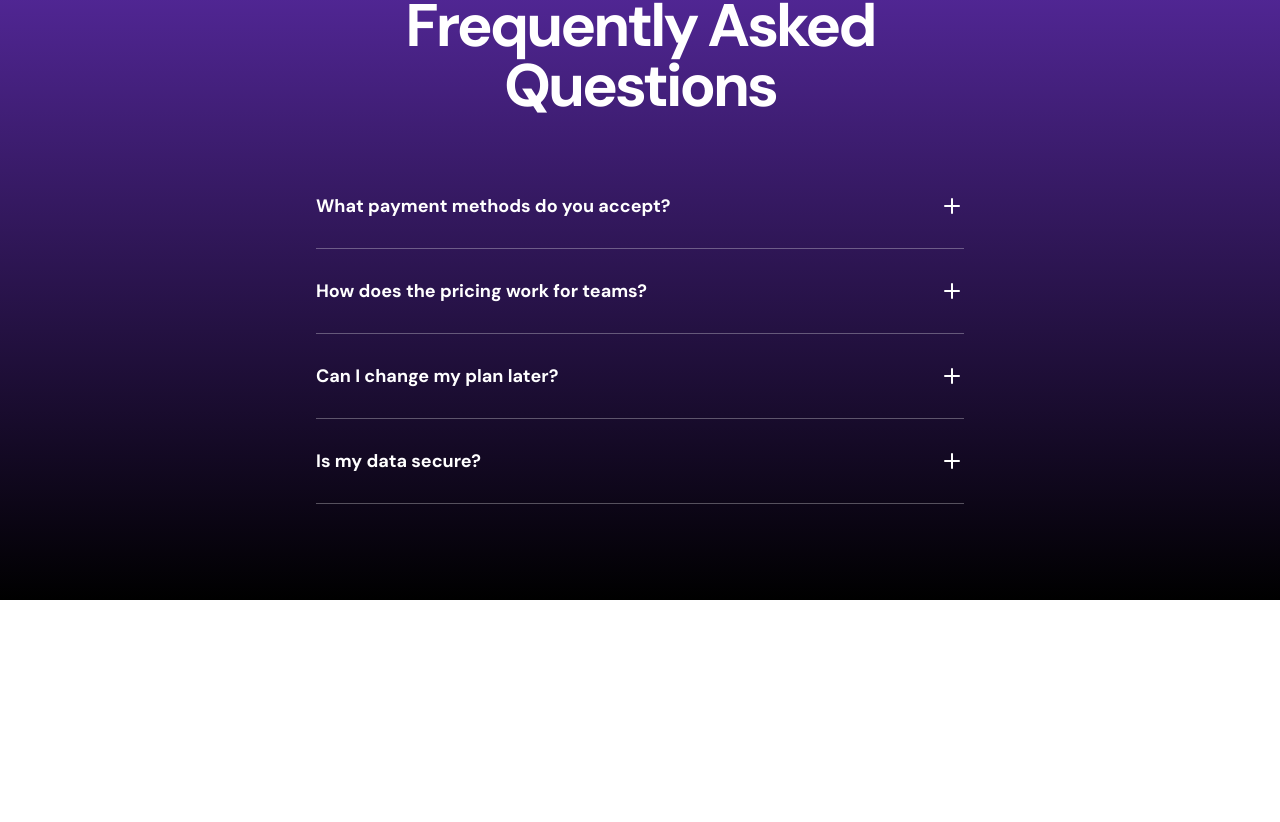
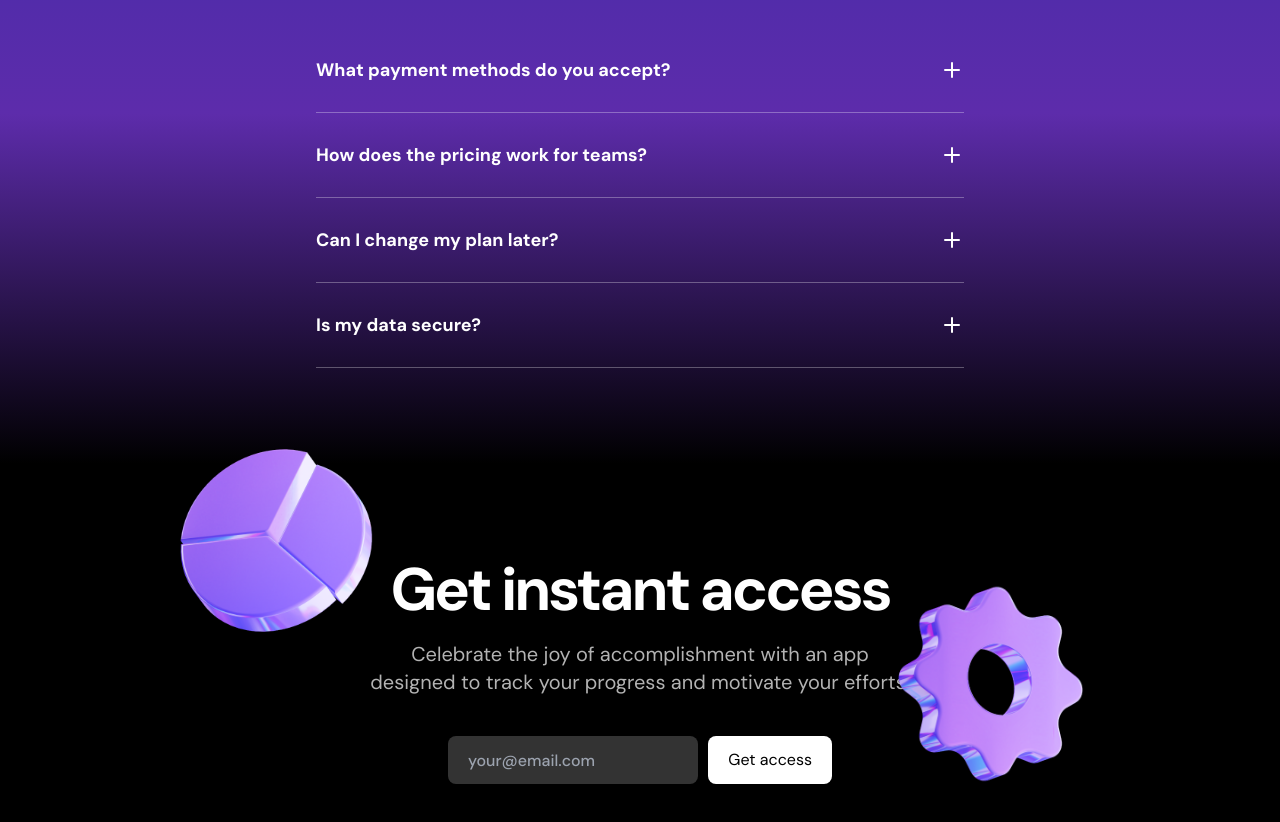
Before and after one commit to 13paras/saas-dark-landing-page, a Next.js app: page / in a window 1280 px wide. Shown: the part 3002-3824 px from the top of the page. Before the commit the page ends 3602 px from the top, so only its background shows below. Built offline with nearby package versions, Linux system fonts and the light colour scheme.

Commit message:
added cta and modify some components

```diff
--- a/src/components/CallToAction.tsx
+++ b/src/components/CallToAction.tsx
@@ -1,3 +1,48 @@
+import helix2 from "../assets/images/helix2.png";
+import emojiStar from "../assets/images/emojistar.png";
+import Image from "next/image";
+
 export const CallToAction = () => {
-  return null;
+  return (
+    <div className="bg-black py-[72] text-white sm:py-24">
+      <div className="container relative max-w-xl">
+        <Image
+          src={helix2}
+          alt="Helix Image"
+          height={"200"}
+          width={"200"}
+          className="left-[calc(100%-36px)] absolute top-6 hidden sm:inline"
+        />
+        <Image
+          src={emojiStar}
+          alt="Message Image"
+          height={"200"}
+          width={"200"}
+          className="absolute -top-[120px] right-[calc(100%-24px)] hidden sm:inline"
+        />
+        <h2 className="mx-auto text-center text-5xl font-bold tracking-tighter sm:max-w-[648px] sm:text-6xl">
+          Get instant access
+        </h2>
+        <div className="mx-auto max-w-xl">
+          <p className="mt-5 text-center text-xl text-white/70">
+            Celebrate the joy of accomplishment with an app designed to track
+            your progress and motivate your efforts.
+          </p>
+        </div>
+        <form className="mx-auto mt-10 flex max-w-sm flex-col gap-2.5 sm:flex-row">
+          <input
+            type="email"
+            placeholder="your@email.com"
+            className="h-12 flex-1 rounded-lg bg-white/20 px-5 font-medium placeholder:text-[#9CA3AF]"
+          />
+          <button
+            type="button"
+            className="h-12 rounded-lg bg-white px-5 text-black"
+          >
+            Get access
+          </button>
+        </form>
+      </div>
+    </div>
+  );
 };
--- a/src/components/FAQs.tsx
+++ b/src/components/FAQs.tsx
@@ -60,7 +60,7 @@ const AccordionItem = ({
 
 export const FAQs = () => {
   return (
-    <div className="bg-black bg-gradient-to-b from-[#5D2CAB] to-black py-[72] text-white sm:py-24">
+    <div className="bg-black bg-gradient-to-b from-[#3D2CA8] via-[#5D2CAB] to-black py-[72] text-white sm:py-24">
       <div className="container">
         <h2 className="mx-auto text-center text-5xl font-bold tracking-tighter sm:max-w-[648px] sm:text-6xl">
           Frequently Asked Questions
--- a/src/components/ProductShowcase.tsx
+++ b/src/components/ProductShowcase.tsx
@@ -15,7 +15,7 @@ export const ProductShowcase = () => {
             one task at a time.
           </p>
         </div>
-        <Image src={appScreen} alt="The product screenshot" className="mt-14" />
+        <Image src={appScreen} alt="The product screenshot" className="mt-14 lg:w-[70%] mx-auto" />
       </div>
     </div>
   );
```
